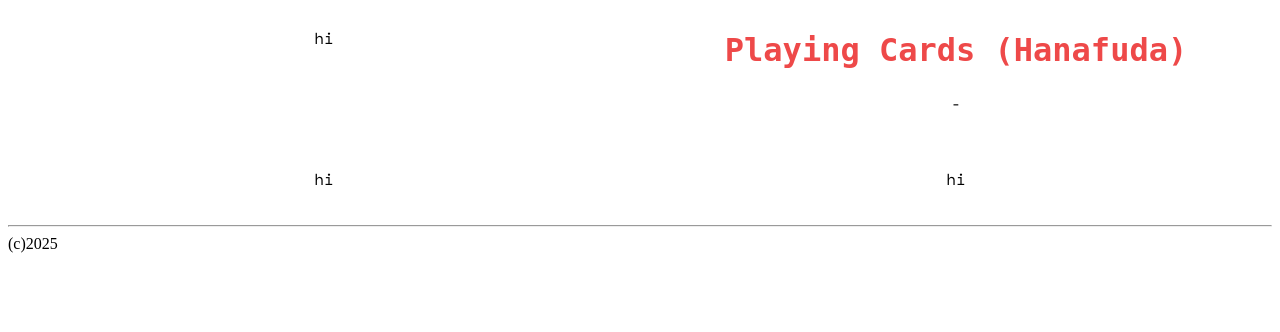
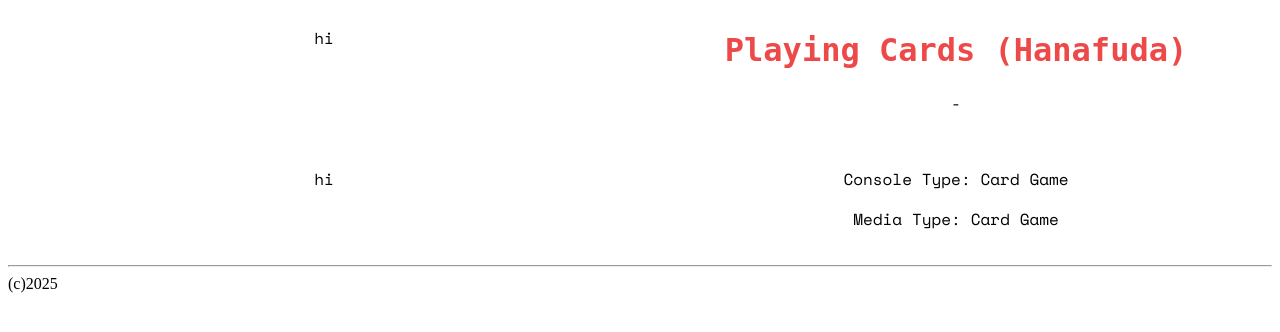
Before and after one commit to 22197/yr12db_webproject, a Flask app: page /hardware/1 in a window 1280 px wide. Shown: the part 85-417 px from the top of the page. Run offline with Flask 3, Linux system fonts and the light colour scheme; data comes from the database, SQL or seed files in the repository; some web fonts are replaced.

Commit message:
change query in route hardware to also show items from other tables

```diff
--- a/routes.py
+++ b/routes.py
@@ -24,11 +24,30 @@ def all_hardware():
 def hardware(id):
     conn = sqlite3.connect('HARDWARE.db')
     cur = conn.cursor()
-    cur.execute('SELECT * FROM Hardware;')
+    cur.execute('''SELECT
+                h.hw_id,
+                h.hw_name,
+                h.release_yr,
+                h.description,
+                h.sale_after_yr,
+                c.console_type,
+                m.media_name
+
+                FROM Hardware h
+
+                LEFT JOIN ConsoleType c ON h.con_id = c.con_id
+
+                LEFT JOIN MediaType m ON h.media_id = m.media_id''')
     hardwares = cur.fetchall() #fetch all hardware, creating a list of tuples
     hardware = hardwares[id-1] #since id starts from 1, subtract 1 to get the correct index
+
+    cur1 = conn.cursor()
+    cur1.execute('')
+    softwareseries = cur1.fetchall()
+
+
     conn.close()
-    return render_template("hardware.html", title="hardware", id=id, hardware=hardware)
+    return render_template("hardware.html", title="hardware", id=id, hardware=hardware, softwareseries=softwareseries)
 
 #route for specific hardware
 @app.route('/software')
--- a/templates/hardware.html
+++ b/templates/hardware.html
@@ -14,7 +14,8 @@
         <p>hi</p>
     </div>
     <div class="column">
-        <p>hi</p>
+        <p>Console Type: {{hardware[5]}}</p>
+        <p>Media Type: {{hardware[6]}}</p>
     </div>
 </div>
 <hr>
```
Also changed, not shown: templates/home.html (+1 -6 lines).
